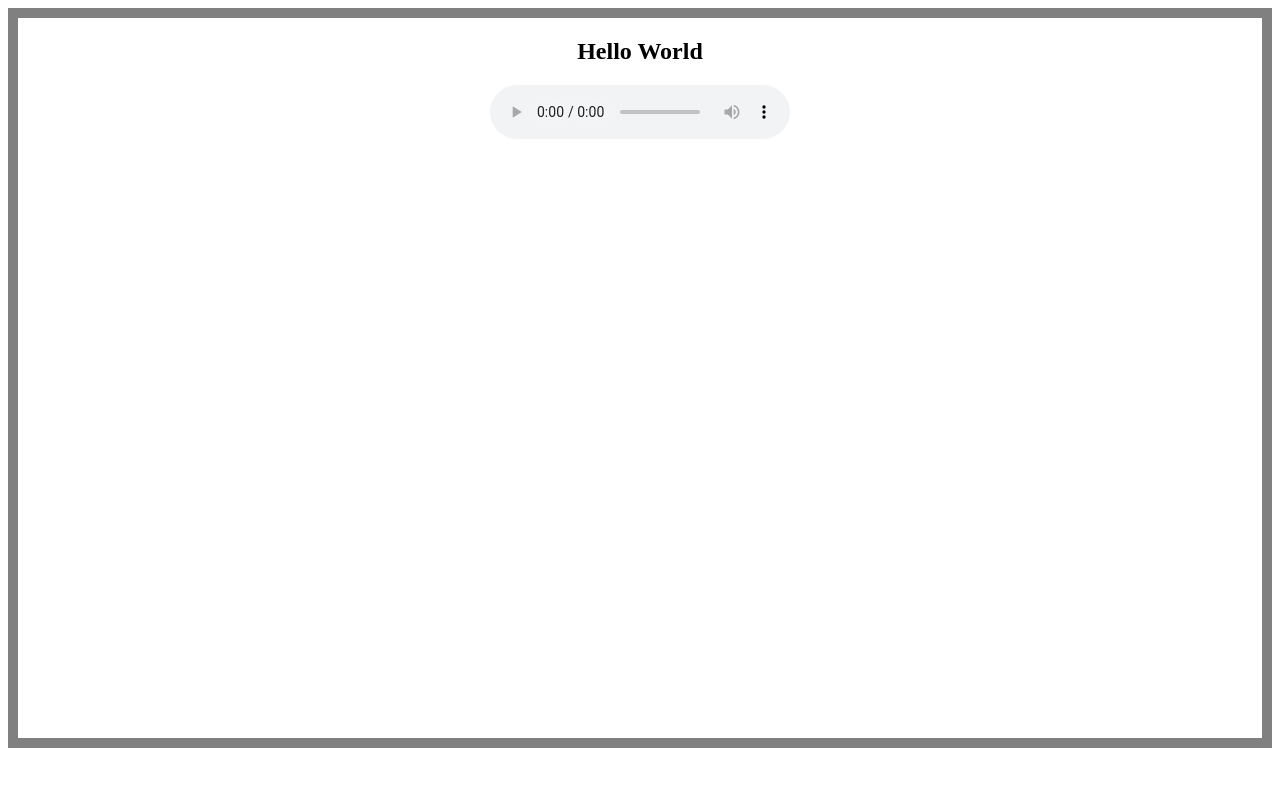
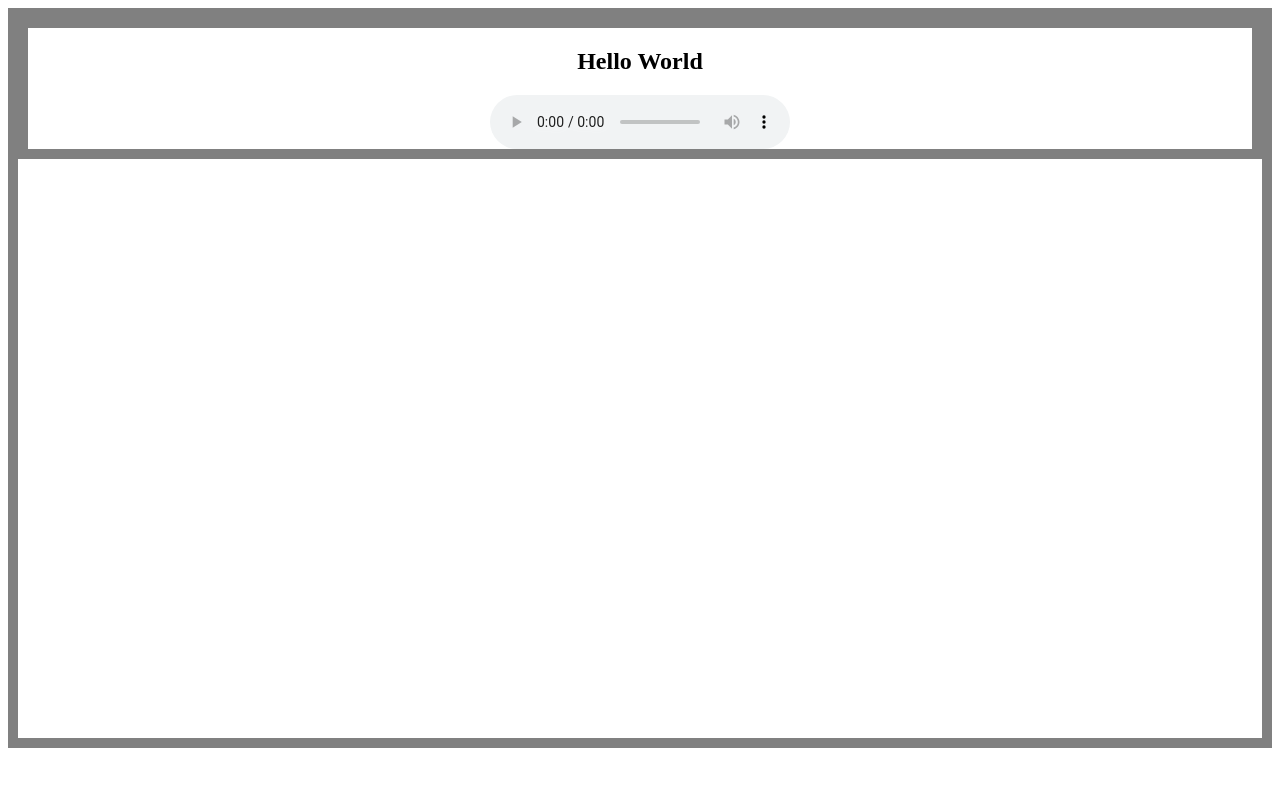
Before and after one commit to namitape/ongaku, a plain HTML site: page index.html in a window 1280 px wide. Drawn offline with Linux system fonts and the light colour scheme.

Commit message:
調子が良いぜ

```diff
--- a/style.css
+++ b/style.css
@@ -31,6 +31,7 @@ IMG.displayed {
 section {
 	border: 10px solid gray;
 	height: 90vh;
-
-
 }
+.container{
+	border: 10px solid gray;
+}
```
Also changed, not shown: index.html (indentation only).
